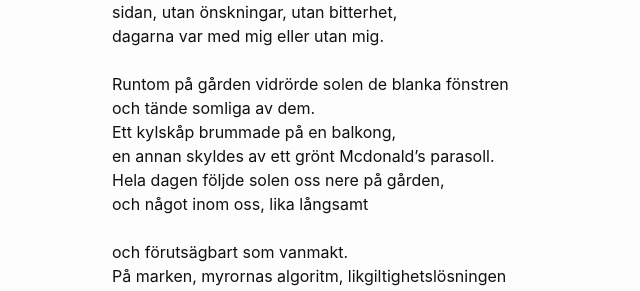
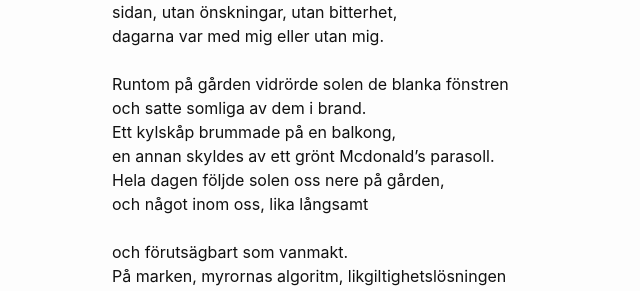
Before and after one commit to terr4form4/terr4form4.github.io, a Jekyll site: the page built from _posts/poesi/2024-01-03-dikter-2023-2024.md, in a window 1280 px wide and 900 px high, scrolled down 7577 px. Shown: the part 162-453 px from the top of the window, without its empty margins (158-798 px from the left). Built offline with Jekyll 4.4.1, drawn with Linux system fonts in a browser that asks for light colours; comment, search, counter and statistics services are not loaded.

Commit message:
ångmaskinen

```diff
--- a/_posts/poesi/2024-01-03-dikter-2023-2024.md
+++ b/_posts/poesi/2024-01-03-dikter-2023-2024.md
@@ -316,7 +316,7 @@ sidan, utan önskningar, utan bitterhet,<br/>
 dagarna var med mig eller utan mig.<br/>
 <br/>
 Runtom på gården vidrörde solen de blanka fönstren<br/>
-och tände somliga av dem.<br/>
+och satte somliga av dem i brand.<br/>
 Ett kylskåp brummade på en balkong,<br/>
 en annan skyldes av ett grönt Mcdonald's parasoll.<br/>
 Hela dagen följde solen oss nere på gården,<br/>
```
